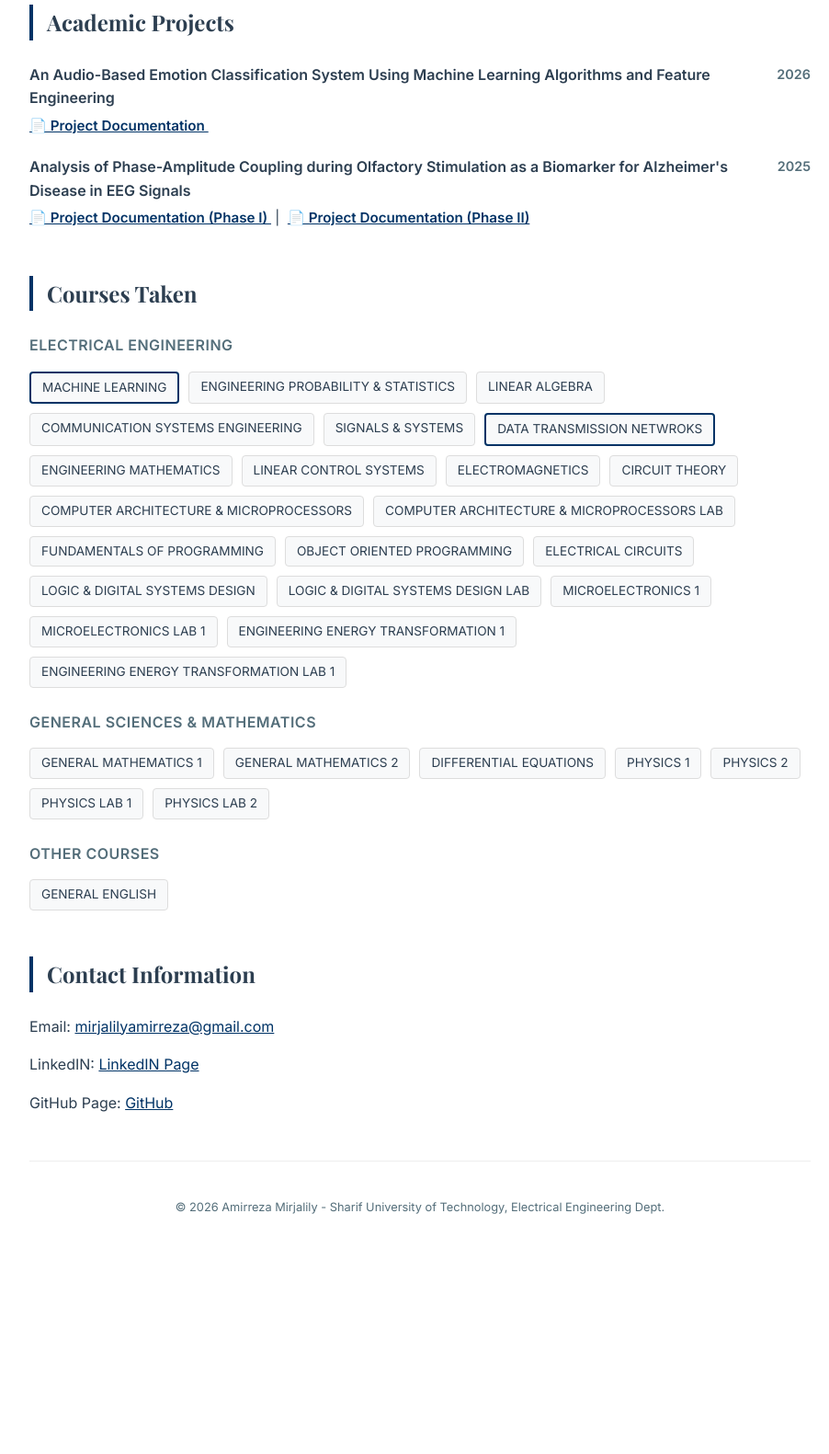
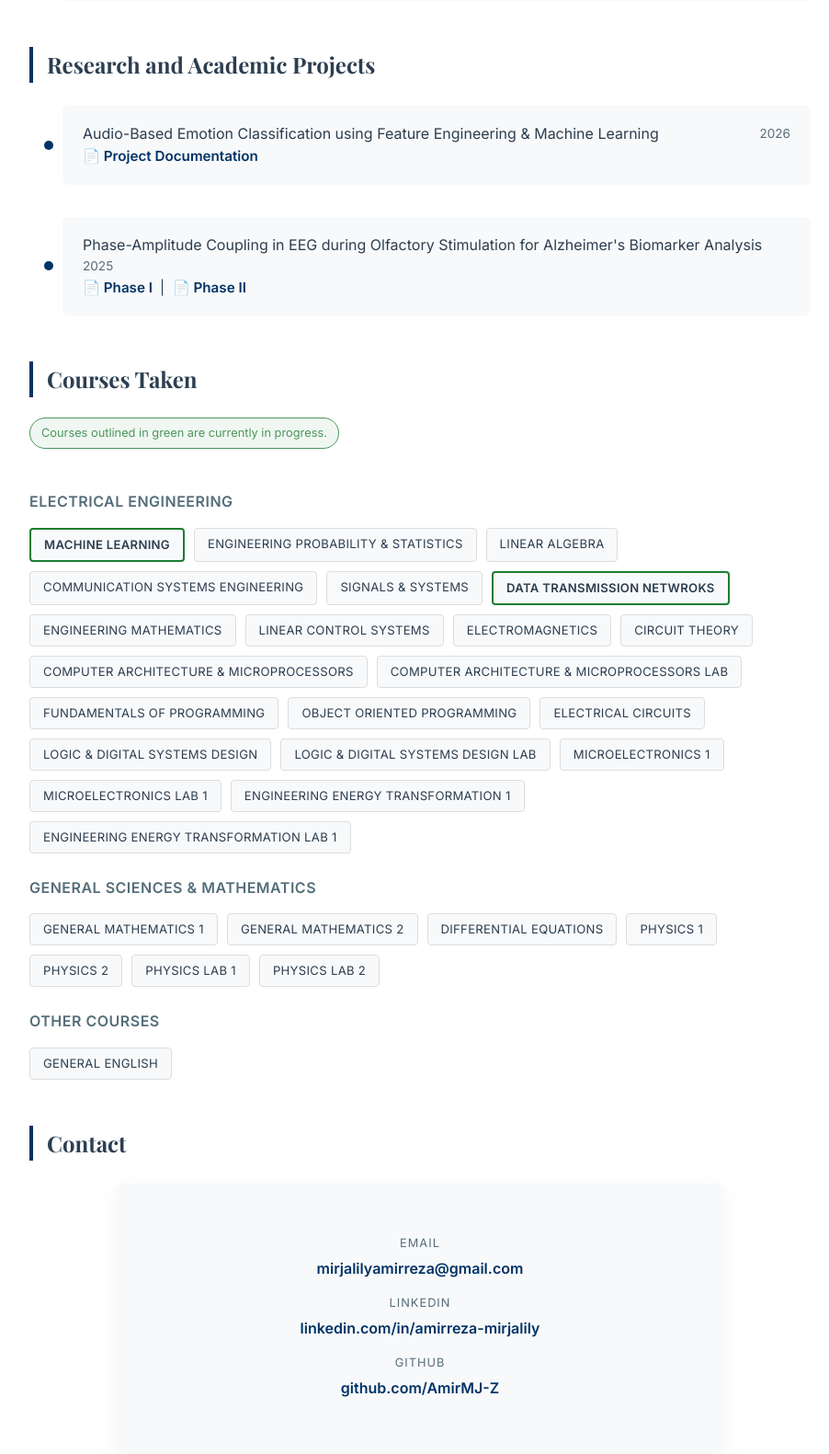
Before and after one commit to AmirMJ-Z/AmirMJ-Z.github.io, a plain HTML site: page index.html in a window 1280 px wide. Shown: the part 804-2385 px from the top of the page at 92% size, without its empty margins (183-1085 px from the left). Before the commit the page ends 2208 px from the top, so only its background shows below. Drawn offline with nearby package versions, Linux system fonts and the light colour scheme; a web font is replaced by a local one.

Commit message:
Add files via upload

```diff
--- a/index.html
+++ b/index.html
@@ -7,6 +7,8 @@
     <link href="https://fonts.googleapis.com/css2?family=Inter:wght@300;400;600&family=Playfair+Display:ital,wght@0,700;1,700&display=swap" rel="stylesheet">
     <style>
         :root {
+            --current-green: #1e7d32;
+--current-green-soft: rgba(30, 125, 50, 0.08);
             --primary-text: #2c3e50;
             --secondary-text: #546e7a;
             --accent: #003366;
@@ -31,8 +33,9 @@
 
         header {
     border-bottom: 2px solid var(--accent);
-            padding-bottom: 20px;
-            margin-bottom: 40px;
+    padding-bottom: 25px;
+    margin-bottom: 50px;
+    background: linear-gradient(90deg, rgba(240,248,255,0.05), rgba(255,255,255,0));
 }
 
         h1 {
@@ -52,18 +55,40 @@
             margin-top: 20px;
         }
 
+        /* ===== Fancy Navbar Links ===== */
+
 nav a {
+    position: relative;
     text-decoration: none;
     color: var(--accent);
-            margin-right: 20px;
+    margin-right: 25px;
     font-weight: 600;
     font-size: 0.9rem;
     text-transform: uppercase;
     letter-spacing: 1px;
+    padding-bottom: 4px;
 }
 
+/* sliding underline */
+nav a::after {
+    content: "";
+    position: absolute;
+    left: 0;
+    bottom: 0;
+    width: 0%;
+    height: 2px;
+    background-color: var(--accent);
+    transition: width 0.3s ease;
+}
+
+/* hover animation */
+nav a:hover::after {
+    width: 100%;
+}
+
+/* optional subtle hover opacity */
 nav a:hover {
-            text-decoration: underline;
+    opacity: 0.85;
 }
 
         section {
@@ -86,24 +111,81 @@
             margin: 25px 0 15px 0;
         }
 
-        .item {
-            margin-bottom: 20px;
+        /* ===== Academic Timeline / Experience Styling ===== */
+
+/* ===== Clean Academic Timeline ===== */
+
+.timeline {
+    position: relative;
+    padding-left: 28px;  /* keep space for dots */
+    margin-left: 8px;
+    border-left: none;   /* line removed */
 }
 
-        .item-header {
-            display: flex;
-            justify-content: space-between;
-            font-weight: 600;
+.item {
+    position: relative;
+    margin-bottom: 35px;
+    padding: 18px 22px;
+    background: var(--section-bg);
+    border-radius: 6px;
+    transition: box-shadow 0.25s ease, transform 0.25s ease;
+}
+
+.item:hover {
+    transform: translateY(-3px);
+    box-shadow: 0 8px 20px rgba(0, 0, 0, 0.05);
+}
+
+/* perfectly centered dot */
+.item::before {
+    content: "";
+    position: absolute;
+    left: -20px;
+    top: 50%;
+    transform: translateY(-50%);
+    width: 10px;
+    height: 10px;
+    background: var(--accent);
+    border-radius: 50%;
 }
 
 .date {
     color: var(--secondary-text);
-            font-size: 0.9rem;
+    font-size: 0.85rem;
+    font-weight: 500;
 }
 
 .description {
     font-size: 0.95rem;
-            margin-top: 5px;
+    color: var(--primary-text);
+}
+
+.current-note {
+    display: inline-block;
+    margin-top: -10px;
+    margin-bottom: 20px;
+    padding: 6px 12px;
+    font-size: 0.8rem;
+    color: var(--current-green);
+    background-color: var(--current-green-soft);
+    border: 1px solid var(--current-green);
+    border-radius: 20px;
+    opacity: 0.8;
+}
+
+/* ===== Project Links Clean Styling ===== */
+
+.description a {
+    color: var(--accent);
+    font-weight: 600;
+    text-decoration: none;
+    border-bottom: 1px solid transparent;
+    transition: border-color 0.25s ease, opacity 0.25s ease;
+}
+
+.description a:hover {
+    border-bottom: 1px solid var(--accent);
+    opacity: 0.8;
 }
 
         .course-list {
@@ -112,20 +194,33 @@
             gap: 10px;
         }
 
-        .course-tag {
-            background: var(--section-bg);
+       .course-tag,
+.course-tag-current {
+    position: relative;
+    background: var(--section-bg);   /* neutral background */
     border: 1px solid #ddd;
-            padding: 5px 12px;
+    padding: 6px 14px;
     border-radius: 4px;
-            font-size: 0.85rem;
+    font-size: 0.82rem;
+    letter-spacing: 0.3px;
+    cursor: default;
+    transition:
+        transform 0.2s ease,
+        box-shadow 0.2s ease,
+        border-color 0.2s ease;
 }
 
+/* subtle hover lift */
+.course-tag:hover,
+.course-tag-current:hover {
+    transform: translateY(-2px);
+    box-shadow: 0 4px 10px rgba(0, 0, 0, 0.04);
+}
+
+/* ONLY current courses get green border */
 .course-tag-current {
-            background: var(--section-bg);
-            border: 2px solid #003366;
-            padding: 5px 12px;
-            border-radius: 4px;
-            font-size: 0.85rem;
+    border: 2px solid var(--current-green);
+    font-weight: 600;
 }
 
         footer {
@@ -136,8 +231,68 @@
             border-top: 1px solid #eee;
         }
 
+        .item-header {
+    display: flex;
+    justify-content: space-between; /* push title left, date right */
+    align-items: center;            /* vertically center them */
+    flex-wrap: wrap;                /* allow wrapping on small screens */
+}
         @media (max-width: 600px) {
             .item-header { flex-direction: column; }
+        }
+
+        /* ===== Fancy Contact Section ===== */
+
+.contact-wrapper {
+    background: var(--section-bg);
+    padding: 40px 30px;
+    border-radius: 8px;
+    box-shadow: 0 8px 25px rgba(0, 0, 0, 0.05);
+    max-width: 600px;
+    margin: 0 auto;
+    text-align: center;
+    transition: transform 0.3s ease, box-shadow 0.3s ease;
+}
+
+.contact-wrapper:hover {
+    transform: translateY(-5px);
+    box-shadow: 0 12px 35px rgba(0, 0, 0, 0.08);
+}
+
+.contact-item {
+    margin: 15px 0;
+    font-size: 1rem;
+}
+
+.contact-item a {
+    text-decoration: none;
+    color: var(--accent);
+    font-weight: 600;
+    position: relative;
+}
+
+.contact-item a::after {
+    content: "";
+    position: absolute;
+    width: 0%;
+    height: 2px;
+    bottom: -4px;
+    left: 0;
+    background-color: var(--accent);
+    transition: width 0.3s ease;
+}
+
+.contact-item a:hover::after {
+    width: 100%;
+}
+
+.contact-label {
+    display: block;
+    font-size: 0.8rem;
+    text-transform: uppercase;
+    letter-spacing: 1px;
+    color: var(--secondary-text);
+    margin-bottom: 4px;
 }
     </style>
 </head>
@@ -183,58 +338,68 @@
     <section id="cv">
     <h2>Education and Experience</h2>
 
+    <div class="timeline">
+
         <div class="item">
             <div class="item-header">
-                <span>B.Sc. in Electrical Engineering</span>
+                <span class="item-title">B.Sc. in Electrical Engineering</span>
                 <span class="date">2023 — Present</span>
             </div>
-            <div class="description">Sharif University of Technology. Major GPA: 3.33/4.0. Current GPA: 3.23/4.0.</div>
+            <div class="description">
+                Sharif University of Technology.
+                Major GPA: 3.33/4.0 · Current GPA: 3.23/4.0.
+            </div>
+        </div>
+
     </div>
 </section>
 
     <section id="projects">
-        <h2>Academic Projects</h2>
+    <h2>Research and Academic Projects</h2>
+
+    <div class="timeline">
 
         <div class="item">
             <div class="item-header">
-        <span>An Audio-Based Emotion Classification System Using Machine Learning Algorithms and Feature Engineering</span>
+                <span class="item-title">
+                    Audio-Based Emotion Classification using Feature Engineering & Machine Learning
+                </span>
                 <span class="date">2026</span>
             </div>
             <div class="description">
-        <!-- <br><br> -->
-        <a href="documents/SignalsSystems_Project1404_2__1___Emotion_Detection_.pdf" target="_blank" style="color: var(--accent); font-weight: 600;">
+                <a href="documents/SignalsSystems_Project1404_2__1___Emotion_Detection_.pdf" target="_blank">
                     📄 Project Documentation
                 </a>
-        &nbsp;
-        <!-- <a href="https://github.com/AmirMJ-Z/ftp-project" target="_blank" style="color: var(--accent); font-weight: 600;">
-            💻 GitHub Repository
-        </a> -->
             </div>
         </div>
 
         <div class="item">
             <div class="item-header">
-        <span>Analysis of Phase-Amplitude Coupling during Olfactory Stimulation as a Biomarker for Alzheimer's Disease in EEG Signals</span>
+                <span class="item-title">
+                    Phase-Amplitude Coupling in EEG during Olfactory Stimulation for Alzheimer's Biomarker Analysis
+                </span>
                 <span class="date">2025</span>
             </div>
             <div class="description">
-        <!-- <br><br> -->
-        <a href="documents/SS_Project_Phase1_Latex.pdf" target="_blank" style="color: var(--accent); font-weight: 600;">
-            📄 Project Documentation (Phase I)
+                <a href="documents/SS_Project_Phase1_Latex.pdf" target="_blank">
+                    📄 Phase I
                 </a>
                 &nbsp;|&nbsp;
-        <a href="documents/SignalsSystems_Project1404_2__1_-3.pdf" target="_blank" style="color: var(--accent); font-weight: 600;">
-            📄 Project Documentation (Phase II)
+                <a href="documents/SignalsSystems_Project1404_2__1_-3.pdf" target="_blank">
+                    📄 Phase II
                 </a>
-        <!-- <a href="https://github.com/AmirMJ-Z/ftp-project" target="_blank" style="color: var(--accent); font-weight: 600;">
-            💻 GitHub Repository
-        </a> -->
             </div>
+        </div>
+
     </div>
 </section>
 
     <section id="courses">
         <h2>Courses Taken</h2>
+
+        <div class="current-note">
+    Courses outlined in green are currently in progress.
+</div>
 
         <h3>Electrical Engineering</h3>
         <div class="course-list">
@@ -279,10 +444,32 @@
     </section>
 
     <section id="contact">
-        <h2>Contact Information</h2>
-        <p>Email: <a href="mailto:mirjalilyamirreza@gmail.com" style="color: var(--accent);">mirjalilyamirreza@gmail.com</a></p>
-        <p>LinkedIN: <a href="https://www.linkedin.com/in/amirreza-mirjalily-9b004a220/" style="color: var(--accent);">LinkedIN Page</a></p>
-        <p>GitHub Page: <a href="https://github.com/AmirMJ-Z" style="color: var(--accent);">GitHub</a></p>
+    <h2>Contact</h2>
+
+    <div class="contact-wrapper">
+
+        <div class="contact-item">
+            <span class="contact-label">Email</span>
+            <a href="mailto:mirjalilyamirreza@gmail.com">
+                mirjalilyamirreza@gmail.com
+            </a>
+        </div>
+
+        <div class="contact-item">
+            <span class="contact-label">LinkedIn</span>
+            <a href="https://www.linkedin.com/in/amirreza-mirjalily-9b004a220/" target="_blank">
+                linkedin.com/in/amirreza-mirjalily
+            </a>
+        </div>
+
+        <div class="contact-item">
+            <span class="contact-label">GitHub</span>
+            <a href="https://github.com/AmirMJ-Z" target="_blank">
+                github.com/AmirMJ-Z
+            </a>
+        </div>
+
+    </div>
 </section>
 
     <footer>
```
Lines whose indentation alone changed are shown as unchanged.
